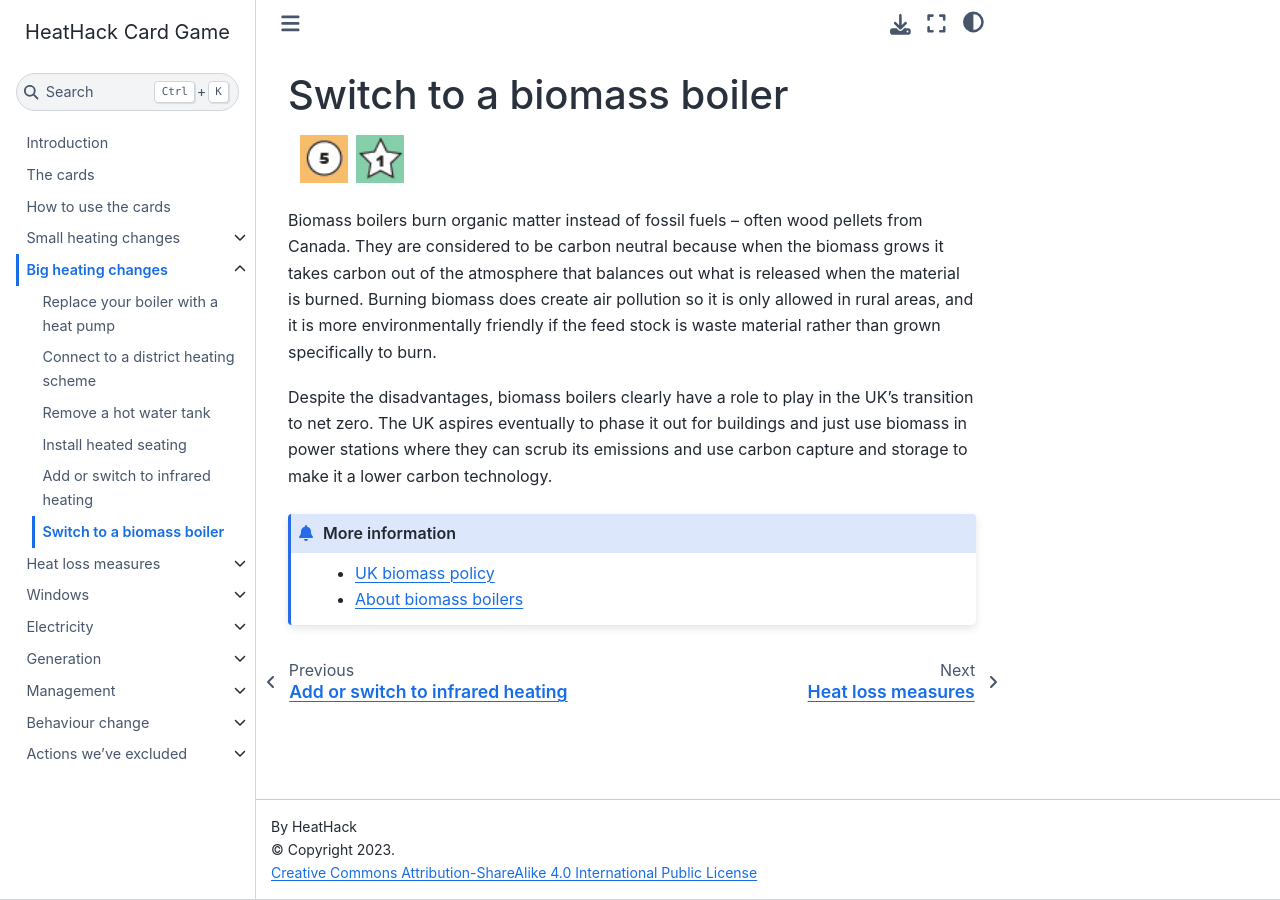
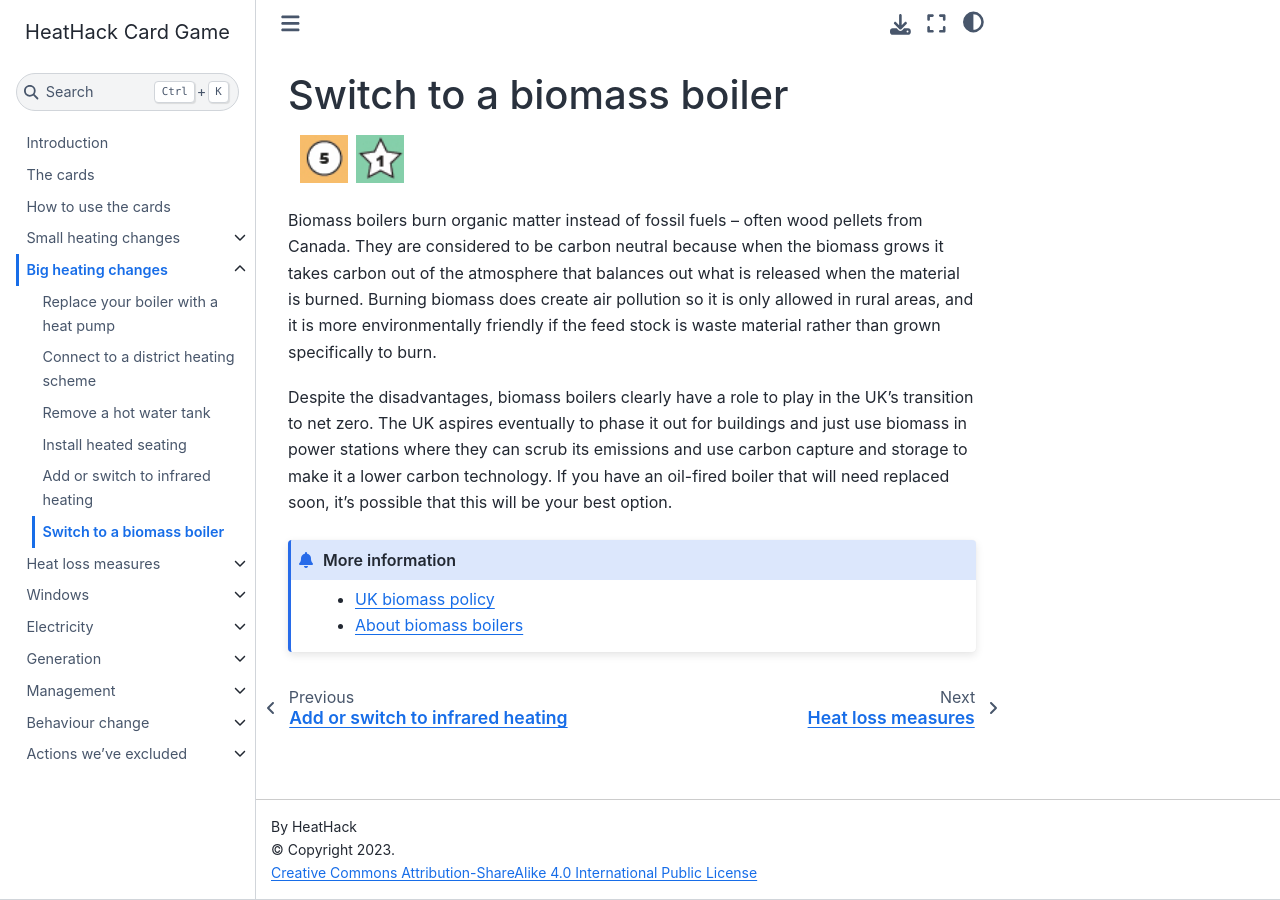
Before and after one commit to JeanCarletta/HeatHack-Card-Game, a Jupyter Book: the page built from big-heating-changes/18-switch-to-a-biomass-boiler.md, in a window 1280 px wide. Built offline with Jupyter Book 1.0.4 settings and Sphinx 7.4.7 and the Sphinx Book theme 1.1.4, drawn with Linux system fonts in a browser that asks for light colours.

Commit message:
explain why biomass is in

````diff
--- a/big-heating-changes/18-switch-to-a-biomass-boiler.md
+++ b/big-heating-changes/18-switch-to-a-biomass-boiler.md
@@ -24,7 +24,7 @@
 
 Biomass boilers burn organic matter instead of fossil fuels – often wood pellets from Canada.  They are considered to be carbon neutral because when the biomass grows it takes carbon out of the atmosphere that balances out what is released when the material is burned.  Burning biomass does create air pollution so it is only allowed in rural areas, and it is more environmentally friendly if the feed stock is waste material rather than grown specifically to burn.
 
-Despite the disadvantages, biomass boilers clearly have a role to play in the UK’s transition to net zero.  The UK aspires eventually to phase it out for buildings and just use biomass in power stations where they can scrub its emissions and use carbon capture and storage to make it a lower carbon technology.
+Despite the disadvantages, biomass boilers clearly have a role to play in the UK’s transition to net zero.  The UK aspires eventually to phase it out for buildings and just use biomass in power stations where they can scrub its emissions and use carbon capture and storage to make it a lower carbon technology.  If you have an oil-fired boiler that will need replaced soon, it's possible that this will be your best option.
 
 
 ```{admonition} More information
````
